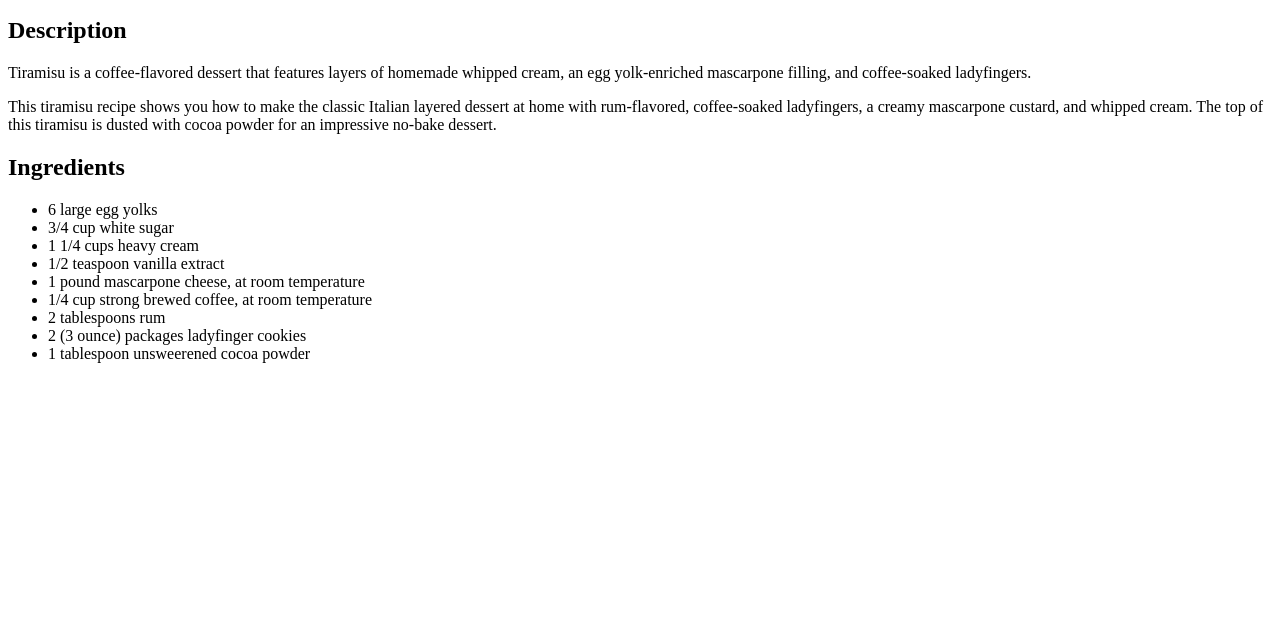
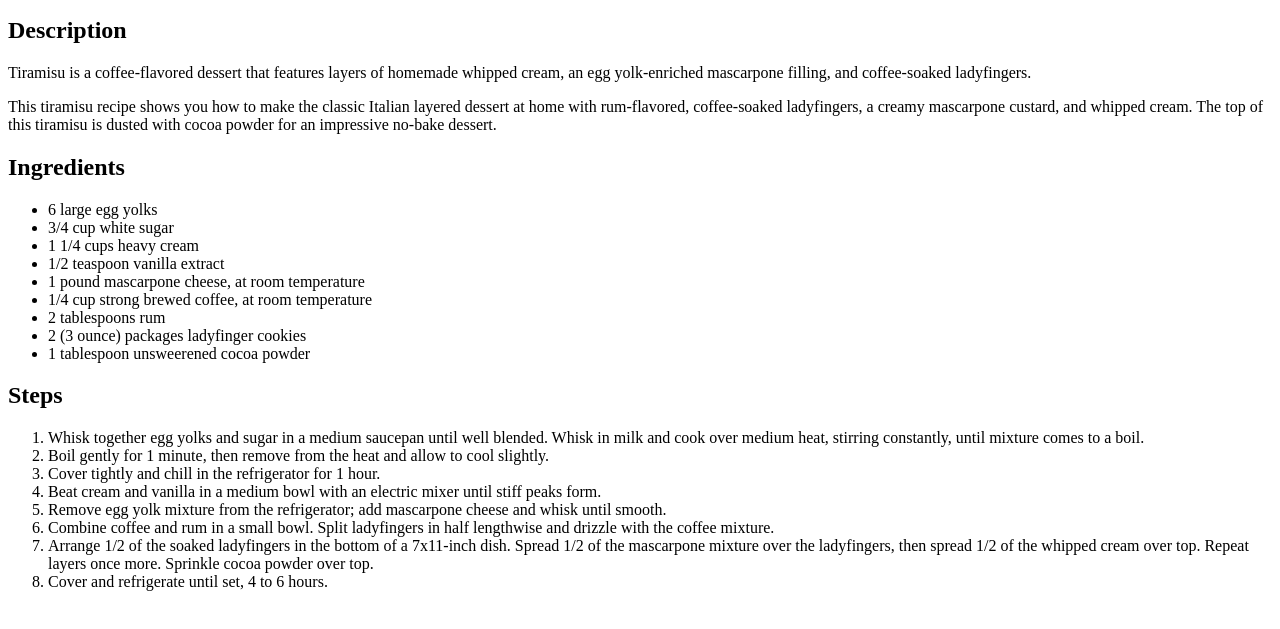
Before and after one commit to masonsau0/odin-recipes, a plain HTML site: page recipes/tiramisu.html in a window 1280 px wide. Shown: the part 101-730 px from the top of the page. Drawn offline with Linux system fonts and the light colour scheme.

Commit message:
Add steps to make tiramisu

```diff
--- a/recipes/tiramisu.html
+++ b/recipes/tiramisu.html
@@ -30,5 +30,20 @@
             <li>1 tablespoon unsweerened cocoa powder</li>
         </ul>
 
+        <h2>Steps</h2>
+        <ol>
+            <li>Whisk together egg yolks and sugar in a medium saucepan until well blended.
+                Whisk in milk and cook over medium heat, stirring constantly, until mixture comes to a boil.</li>
+            <li>Boil gently for 1 minute, then remove from the heat and allow to cool slightly.</li>
+            <li>Cover tightly and chill in the refrigerator for 1 hour. </li>
+            <li>Beat cream and vanilla in a medium bowl with an electric mixer until stiff peaks form.</li>
+            <li>Remove egg yolk mixture from the refrigerator; add mascarpone cheese and whisk until smooth.</li>
+            <li>Combine coffee and rum in a small bowl. Split ladyfingers in half lengthwise and drizzle with the coffee mixture.</li>
+            <li>Arrange 1/2 of the soaked ladyfingers in the bottom of a 7x11-inch dish.
+                Spread 1/2 of the mascarpone mixture over the ladyfingers, then spread 1/2 of the whipped cream over top.
+                Repeat layers once more. Sprinkle cocoa powder over top.</li>
+            <li>Cover and refrigerate until set, 4 to 6 hours.</li>
+        </ol>
+
     </body>
 </html>
```
